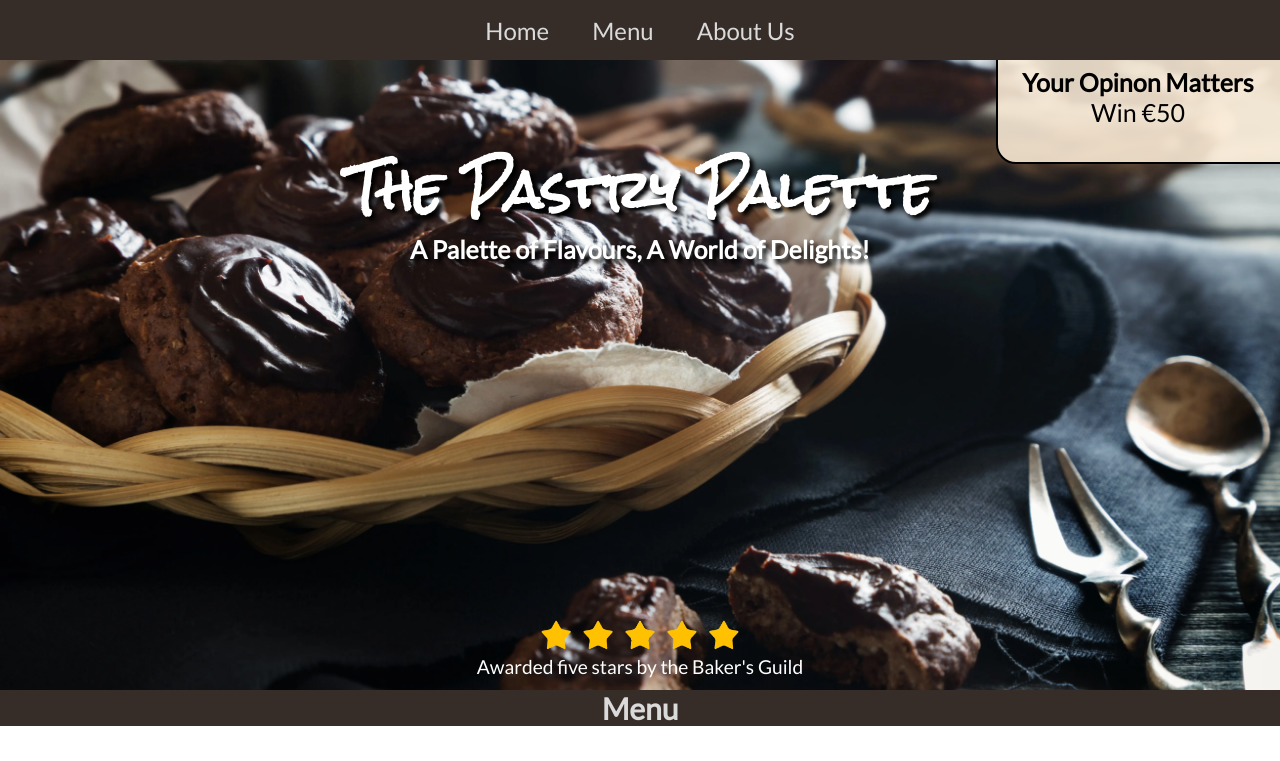
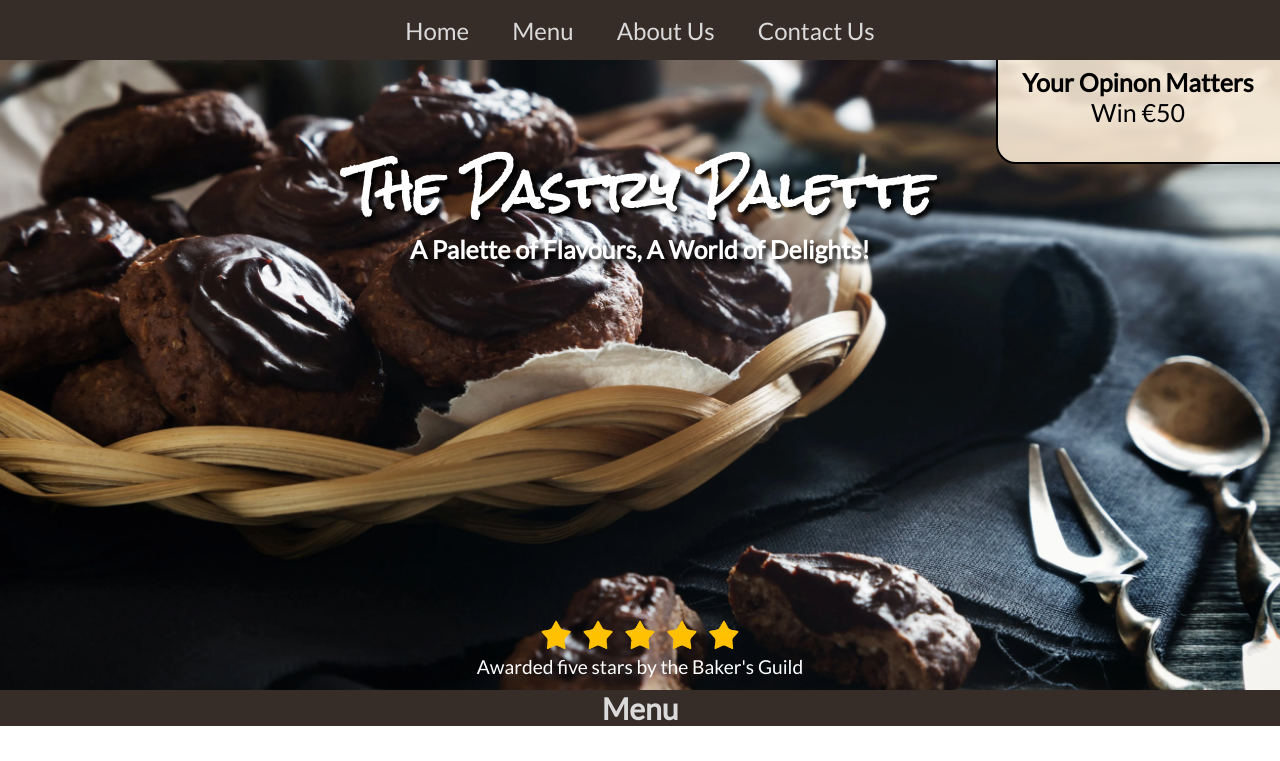
Before and after one commit to Code-Institute-Submissions/TerraBite147-the-pastry-palette, a plain HTML site: page index.html in a window 1280 px wide. Shown: the top 761 px of the page. Drawn offline with Linux system fonts and the light colour scheme.

Commit message:
feat(index):add contact link to header

```diff
--- a/index.html
+++ b/index.html
@@ -19,6 +19,7 @@
                     <li><a href="index.html" title="link to home page" aria-label="link to home page.">Home</a></li>
                     <li><a href="#menu" title="link to menu section" aria-label="link to menu section.">Menu</a></li>
                     <li><a href="#about-us" title="link to about-us section" aria-label="link to about-us section.">About Us</a></li>
+                    <li><a href="survey.html" title="link to contact page" aria-label="link to contact page.">Contact Us</a></li>
                 </ul>
             </nav>
         </header>
```
Also changed, not shown: 1 other file.
